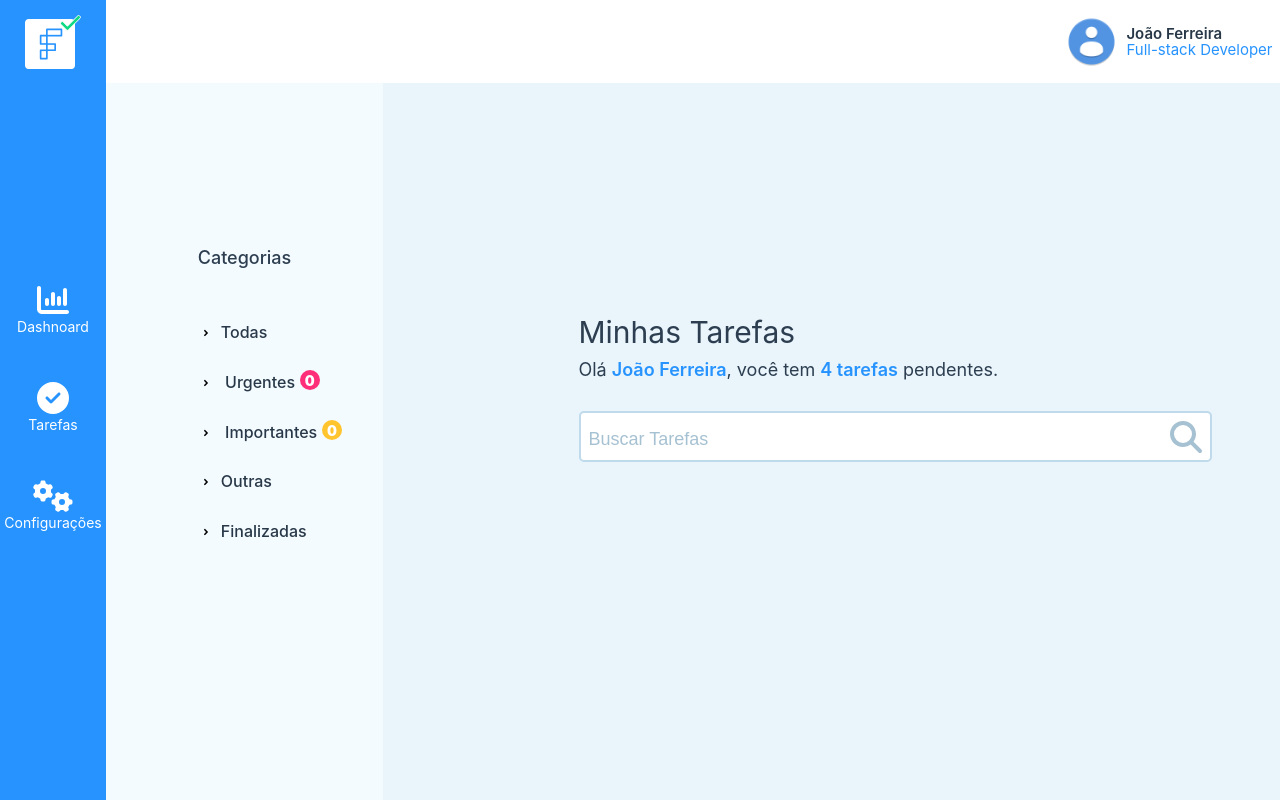
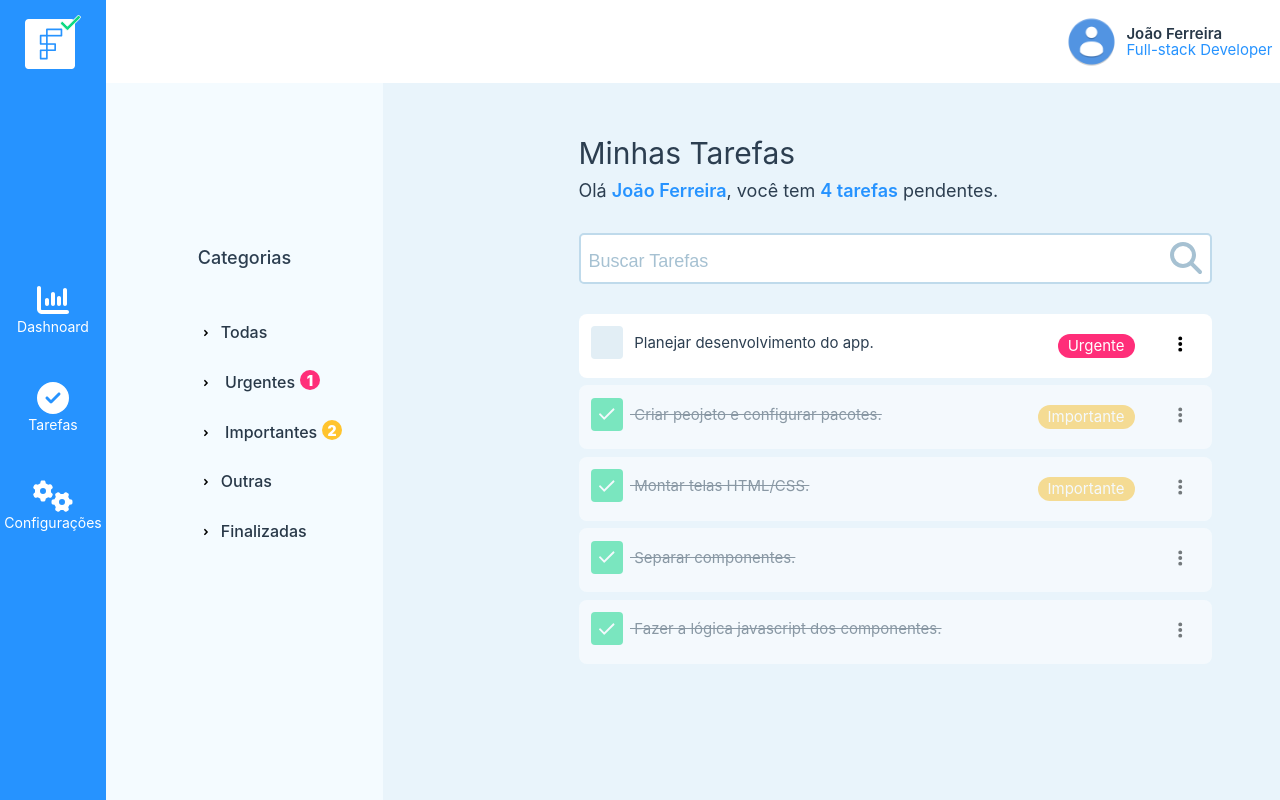
Before and after one commit to joaofds/tasks-vue, a Vue app: page /dashboard in a window 1280 px wide. Shown: the top 800 px of the page. Built offline with nearby package versions, Linux system fonts and the light colour scheme.

Commit message:
Implementa filtro de busca

```diff
--- a/src/components/task/Tasks.vue
+++ b/src/components/task/Tasks.vue
@@ -9,12 +9,18 @@
     props: {
         tasks: { type: Array, required: true }
     },
+    watch: {
+        searchValue(value) {
+            Bus.$emit('searchValue', value)
+        }
+    },
     data() {
         return {
-
+            searchValue: ''
         }
     },
     methods: {
+        // mostra modal de cadastro de nova task
         showModalCreate() {
             Bus.$emit('showModalCreate')
         }
@@ -79,7 +85,11 @@
                 <p>Olá <span>João Ferreira</span>, você tem <span>4 tarefas</span> pendentes.</p>
                 <div class="search-content">
                     <font-awesome-icon icon="search" />
-                    <input type="text" class="input-field" placeholder="Buscar Tarefas">
+                    <input
+                        v-model="searchValue"
+                        type="text"
+                        class="input-field"
+                        placeholder="Buscar Tarefas">
                 </div>
             </div>
             <div class="tasks-list">
--- a/src/views/DashboardView.vue
+++ b/src/views/DashboardView.vue
@@ -11,8 +11,8 @@
     components: { Header, SideNav, Tasks, ModalCreate, ModalDelete },
     created() {
         // busca tasks json no storage e atribui ao array de tasks do vue.
-        const tasks = localStorage.getItem('tasks')
-        this.tasks = JSON.parse(tasks) || []
+        // const tasks = localStorage.getItem('tasks')
+        // this.tasks = JSON.parse(tasks) || []
 
         // recebe a task do bus emitida pelo modal e insere no array.
         Bus.$on('task', task => {
@@ -43,6 +43,10 @@
         Bus.$on('toggleTaskState', task => {
             this.taskToggleState(task)
         })
+
+        Bus.$on('searchValue', value => {
+            this.searchValue = value
+        })
     },
     watch: {
         // monitora this.tasks para manter o localStorage atualizado.
@@ -55,6 +59,7 @@
             modalCreateVisible: false,
             modalDeleteVisible: false,
 
+            searchValue: '',
             taskToDelete: null,
             tasks: [
                 { name: 'Planejar desenvolvimento do app.', description: '', category: '1', pending: true },
@@ -92,6 +97,19 @@
             const index = this.tasks.indexOf(task)
             this.tasks[index].pending = !this.tasks[index].pending
         }
+    },
+    computed: {
+        taskFilter() {
+            let myTempTasks = this.tasks
+
+            if(this.searchValue != '' && this.searchValue) {
+                myTempTasks = myTempTasks.filter((task) => {
+                    return task.name.toUpperCase().includes(this.searchValue.toUpperCase())
+                })
+            }
+
+            return myTempTasks
+        }
     }
 }
 </script>
@@ -107,7 +125,7 @@
             <ModalDelete v-show="modalDeleteVisible" @close="closeModalDelete"></ModalDelete>
         </div>
         <div class="main">
-            <Tasks :tasks="tasks" @showModalCreate="showModalCreate" />
+            <Tasks :tasks="taskFilter" @showModalCreate="showModalCreate" />
         </div>
     </div>
 </template>
```
